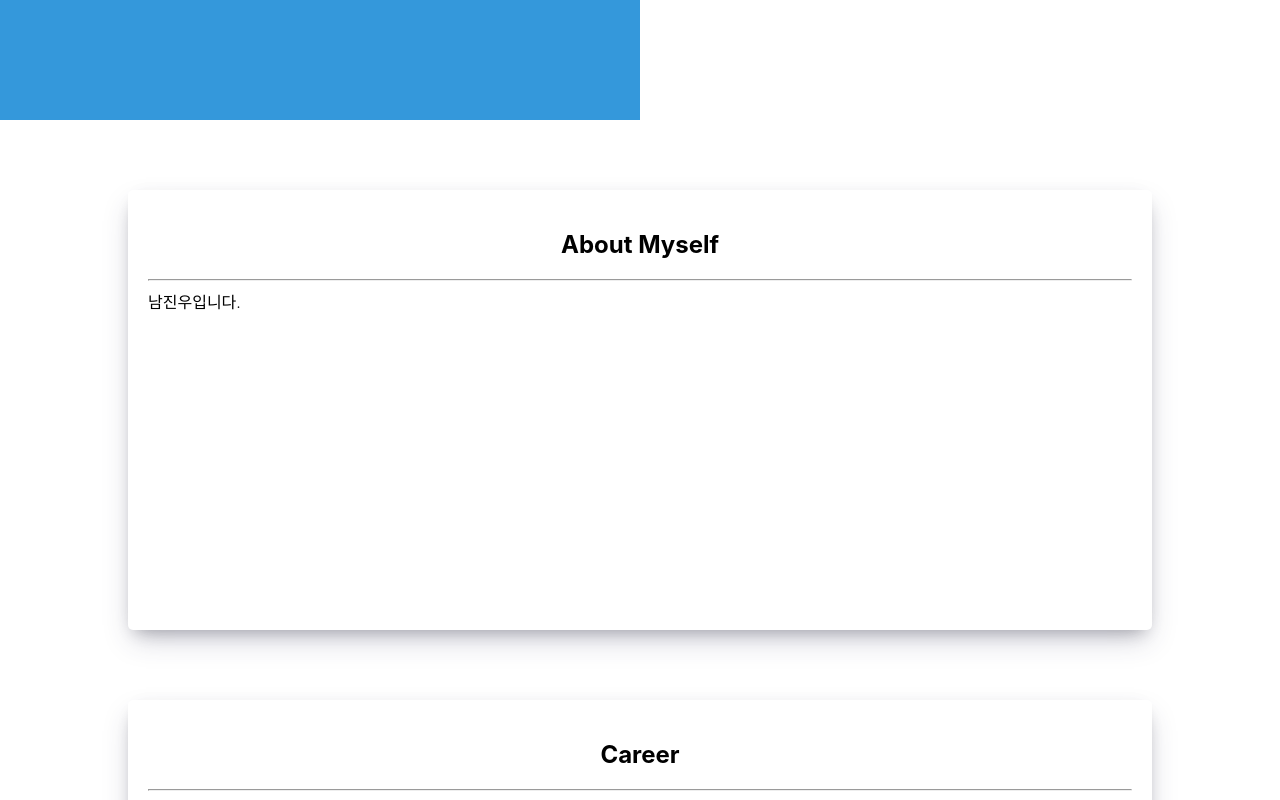
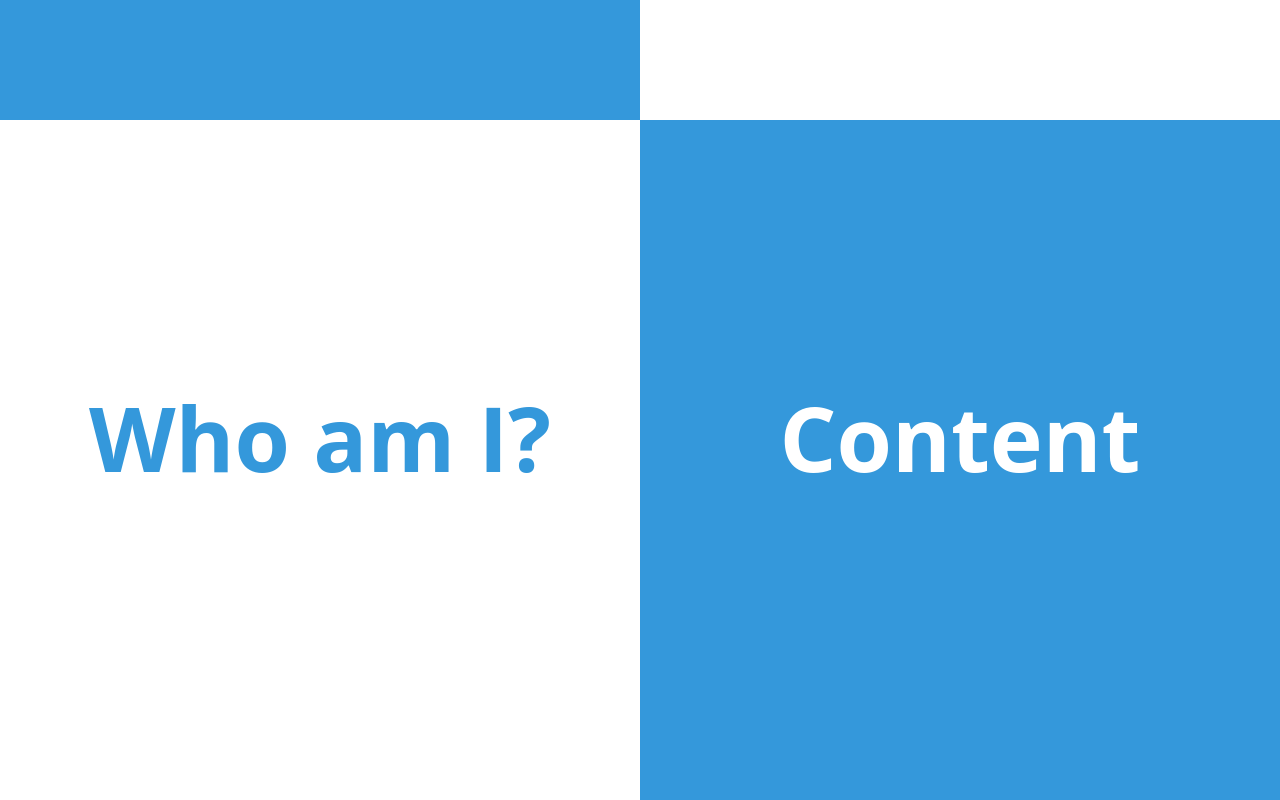
Before and after one commit to NamJinWoo/portfolio, a React (Create React App) app: page / in a window 1280 px wide. Shown: the part 680-1480 px from the top of the page. Built offline with nearby package versions, Linux system fonts and the light colour scheme.

Commit message:
introduction css

```diff
--- a/src/App.js
+++ b/src/App.js
@@ -13,7 +13,7 @@ function App() {
       <div>
         <Title />
       </div>
-      <div className='portfolio'>
+      <div>
         <Introduction />
         <Career />
         <Activity />
--- a/src/css/App.css
+++ b/src/css/App.css
@@ -10,6 +10,7 @@ body{
 
 .title{
   text-align: center;
+  margin: 0;
 }
 .portfolio {
   display: flex;
@@ -18,9 +19,8 @@ body{
   flex-wrap: wrap;
   padding: 50px;
   padding-top: 70px;
-  margin-left: auto;
-  margin-right: auto;
-  width: 80%;
+
+  width: 40%;
 }
 
 .portfolio .container {
@@ -38,23 +38,3 @@ body{
   box-shadow: 0 13px 27px -5px rgba(50, 50, 93, 0.25),
     0 8px 16px -8px rgba(0, 0, 0, 0.3), 0 -6px 16px -6px rgba(0, 0, 0, 0.025);
 }
-
-.intro {
-  width: 100%;
-  height: 100%;
-  margin: 0;
-}
-
-.intro .intro_left {
-  width: 40%;
-  height: 40%;
-  margin: 0;
-  padding: 0;
-}
-
-.intro .intro_right {
-  width: 40%;
-  display: inline-block;
-  margin: 0;
-  padding: 0;
-}
--- /dev/null
+++ b/src/css/Introduction.css
@@ -0,0 +1,45 @@
+.intro_container {
+    height: 100vh;
+    margin: 0;
+    background: linear-gradient(90deg, #ffffff 50%,  #3498db 50%);
+}
+
+.intro_left_content {
+    left: 0;
+    top: 0;
+    width: 50%;
+    height: 100vh;
+    margin: 0;
+    display: inline-block;
+}
+
+.intro_right_content {
+    right: 0;
+    top: 0;
+    width: 50%;
+    height: 100vh;
+    margin: 0;
+    display: inline-block;
+}
+
+.intro_title {
+  text-align: center;
+  vertical-align: middle;
+  padding-top: 40%;
+  margin: auto;
+  color: #3498db;
+  font-size: 7vw;
+  font-family: 'Open Sans', sans-serif;
+  font-weight: 700;
+}
+
+.intro_content{
+  text-align: center;
+  vertical-align: middle;
+  padding-top: 40%;
+  margin: auto;
+  color: #ffffff;
+  font-size: 7vw;
+  font-family: 'Open Sans', sans-serif;
+  font-weight: 700;
+}
--- a/src/portfolio/Introduction.js
+++ b/src/portfolio/Introduction.js
@@ -1,12 +1,16 @@
 import React from "react";
+import '../css/Introduction.css';
 
 function Introduction(){
     return (
-        <section className='container'>
-            <h2 className = "title">About Myself</h2>
-            <hr/>
-            <span>남진우입니다.</span>
-        </section>
+        <div className="intro_container">
+            <div className="intro_left_content">
+                <p className="intro_title">Who am I?</p>
+            </div>
+            <div className="intro_right_content">
+                <div className="intro_content">Content</div>
+            </div>
+        </div>
     );
 }
 
```
Also changed, not shown: src/css/Title.css (indentation only).
